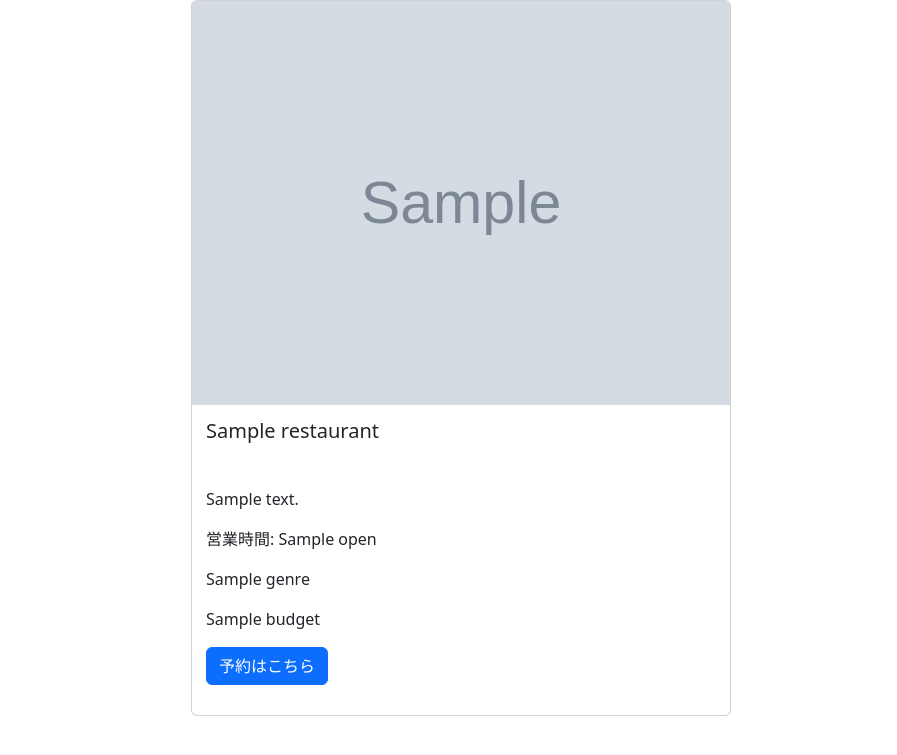
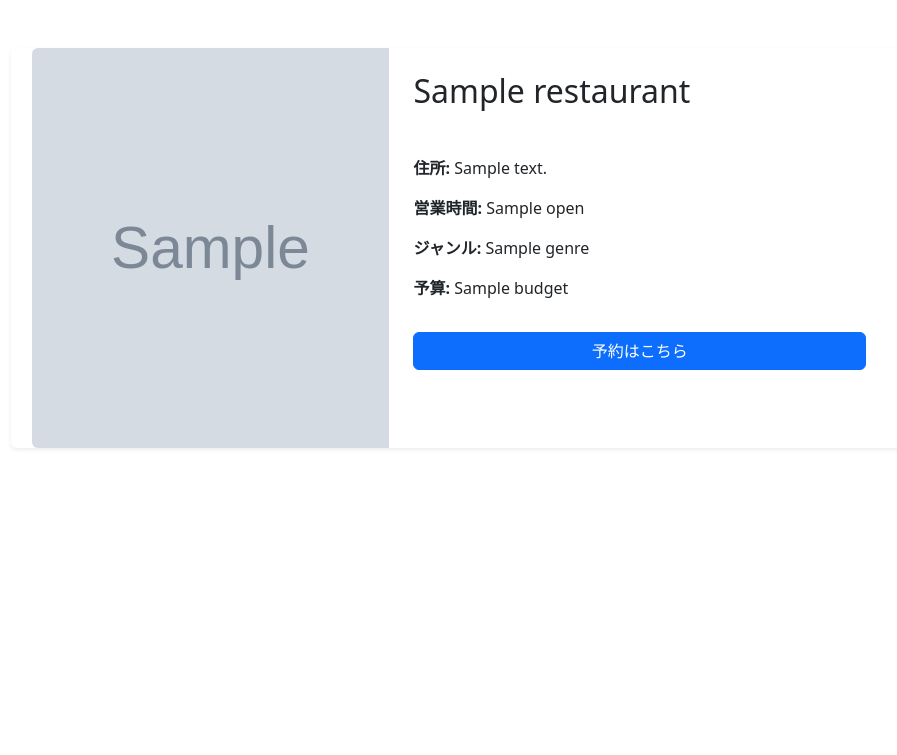
Before and after one commit to Ituki-t/gourmet-search-app, a Django app: template restaurants/templates/restaurants/detail.html in a window 1280 px wide. Shown: the top 755 px of the page, without its empty margins (179-1076 px from the left). Run offline with Django 5.2, Linux system fonts and the light colour scheme; the template is opened without the code that fills it: most values are stand-ins (such as "Sample title", 1, 10 or a date in 2020); grey boxes marked "Sample" are stand-in pictures.

Commit message:
詳細画面をスタイリング

```diff
--- a/restaurants/static/css/style.css
+++ b/restaurants/static/css/style.css
@@ -13,3 +13,9 @@
 .card-text.access-text {
     min-height: 72px;
 }
+
+
+.detail-img {
+    height: 400px;
+    object-fit: cover;
+}
--- a/restaurants/templates/restaurants/detail.html
+++ b/restaurants/templates/restaurants/detail.html
@@ -3,20 +3,54 @@
 {% block title %}レストラン検索詳細{% endblock title %}
 
 {% block content %}
-<div class="container">
+<div class="container mt-5">
     <!-- <h1>レストラン詳細</h1> -->
-        <div class="card mb-3 mx-auto" style="max-width: 540px;">
-        <img src="{{ restaurant.photo }}" class="card-img-top" alt="{{ restaurant.name }}" style="max-width: 540px;">
-        <div class="card-body">
-            <h5 class="card-title">{{ restaurant.name }}</h5>
-            <!-- <p class="card-text">{{ restaurant.access }}</p> -->
-            <p class="card-text">{{ restaurant.address }}</p>
-            <p class="card-text">営業時間: {{ restaurant.open }}</p>
-            <p class="card-text">{{ restaurant.genre }}</p>
-            <p class="card-text">{{ restaurant.budget }}</p>
-            <p><a href="{{ restaurant.url }}" target="_blank" class="btn btn-primary">予約はこちら</a></p>
+<div class="card shadow-sm border-0 mx-auto mb-3 d-flex align-items-center"
+     style="max-width: 900px;">
+
+    <div class="row g-0">
+
+        <div class="col-md-5">
+            <img src="{{ restaurant.photo }}"
+                 class="img-fluid rounded-start detail-img"
+                 alt="{{ restaurant.name }}">
         </div>
+
+        <div class="col-md-7">
+            <div class="card-body p-4">
+                <h2 class="card-title mb-4">
+                    {{ restaurant.name }}
+                </h2>
+
+                <p class="card-text">
+                    <strong>住所:</strong>
+                    {{ restaurant.address }}
+                </p>
+
+                <p class="card-text">
+                    <strong>営業時間:</strong>
+                    {{ restaurant.open }}
+                </p>
+
+                <p class="card-text">
+                    <strong>ジャンル:</strong>
+                    {{ restaurant.genre }}
+                </p>
+
+                <p class="card-text">
+                    <strong>予算:</strong>
+                    {{ restaurant.budget }}
+                </p>
+
+                <a href="{{ restaurant.url }}"
+                   target="_blank"
+                   class="btn btn-primary mt-3 w-100">
+                    予約はこちら
+                </a>
+            </div>
         </div>
+    </div>
+</div>
 
 
 </div>
```
